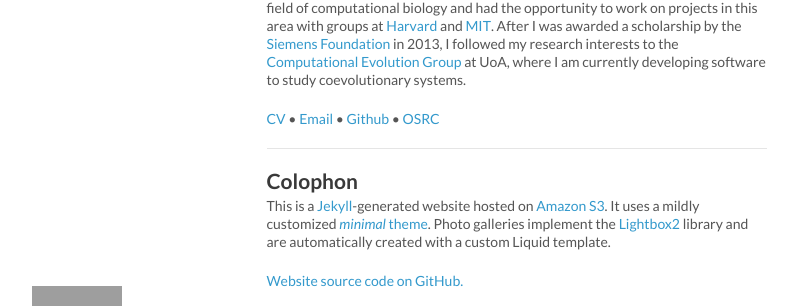
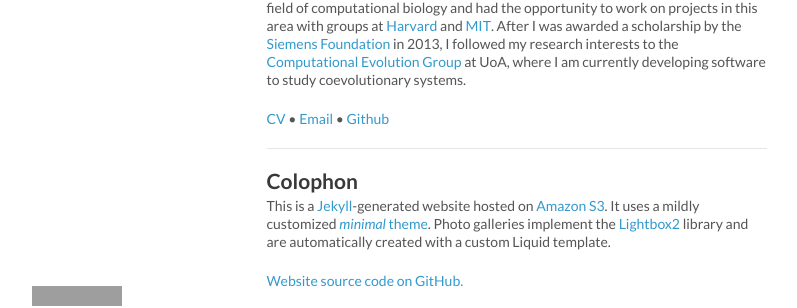
Before and after one commit to armanbilge/armanbilge.github.io, a Jekyll site: the page built from about/index.md, in a window 1280 px wide, cut to the strip 488-796 px from the top of the page. Shown: the whole strip, without its empty margins (241-1038 px from the left). Built offline with Jekyll 4.4.1, drawn with Linux system fonts in a browser that asks for light colours; Markdown is read by kramdown in place of the engine named in the settings; grey boxes are pictures that could not be loaded.

Commit message:
Remove broken link

```diff
--- a/about/index.md
+++ b/about/index.md
@@ -26,7 +26,6 @@
 [CV](//www.sharelatex.com/github/repos/armanbilge/cv/builds/latest/output.pdf)
 &bull; [Email](mailto:arman@armanbilge.com)
 &bull; [Github](//github.com/armanbilge)
-&bull; [OSRC](//osrc.dfm.io/armanbilge)
 
 ---
 
```
